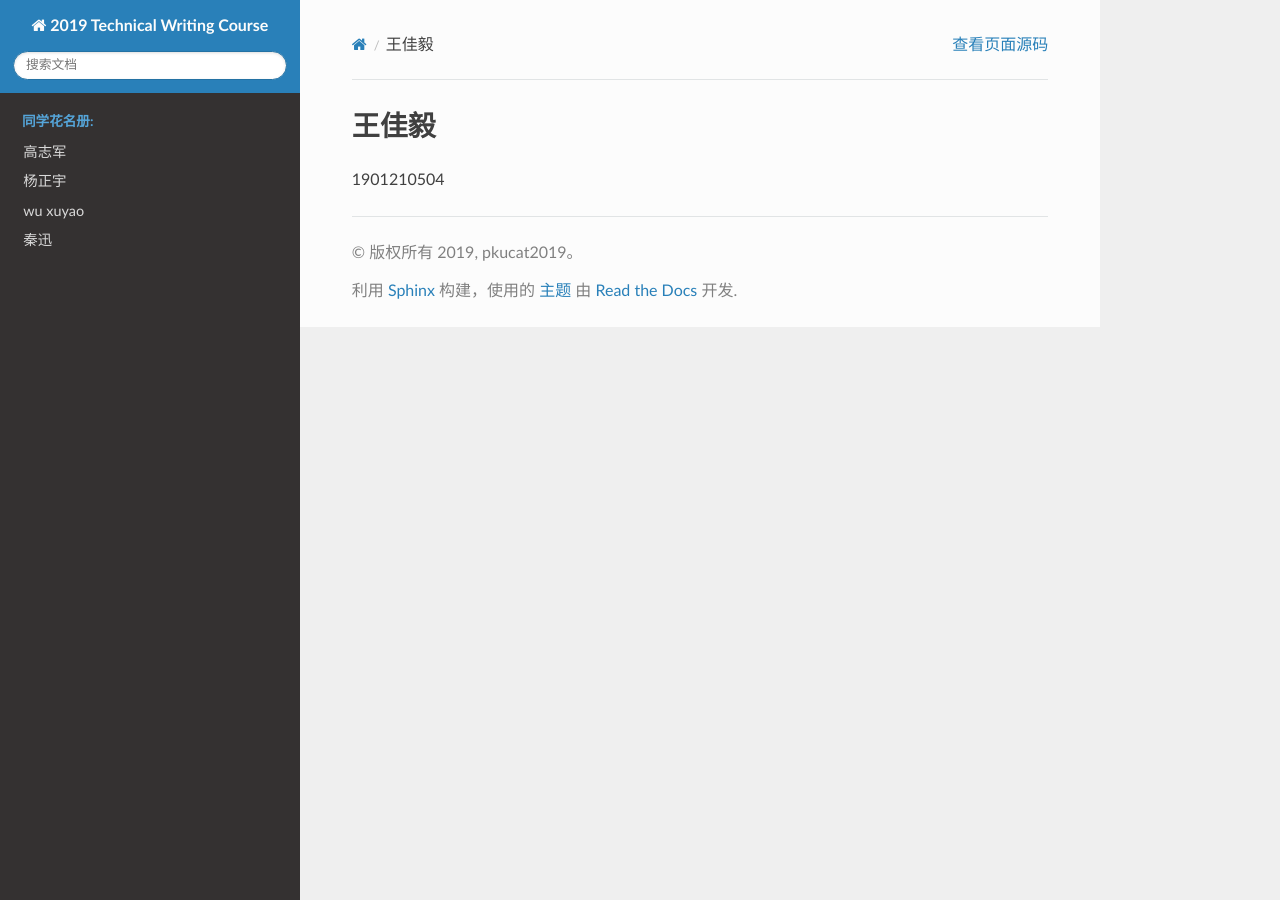
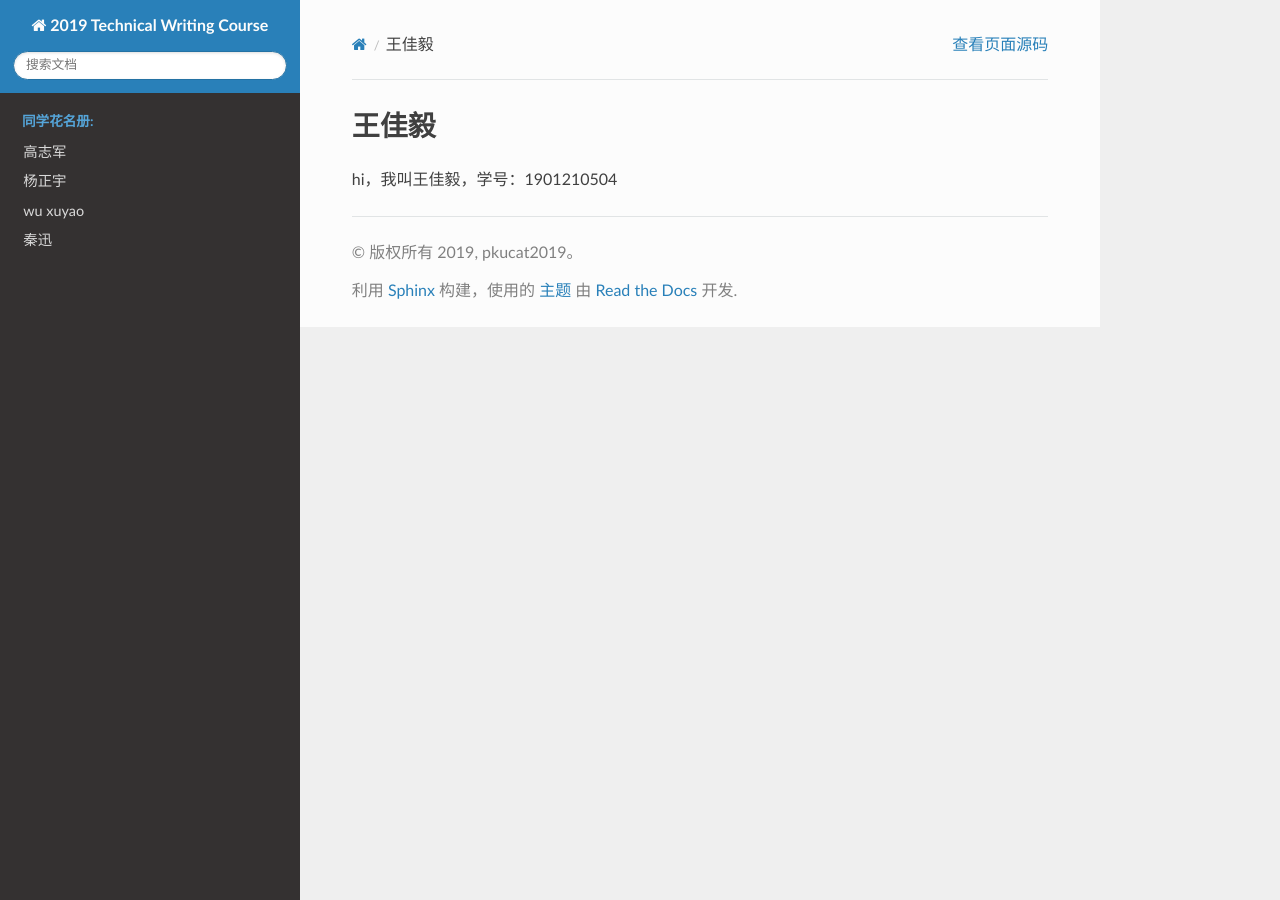
Before and after one commit to galty687/collaborating, a Sphinx documentation site: the page built from source/1-classmates/wangjiayi.md, in a window 1280 px wide. Built offline with Sphinx 7.4.7 and the Read the Docs theme 2.0.0, drawn with Linux system fonts in a browser that asks for light colours.

Commit message:
Update wangjiayi.md

```diff
--- a/source/1-classmates/wangjiayi.md
+++ b/source/1-classmates/wangjiayi.md
@@ -1,2 +1,2 @@
 # 王佳毅
-1901210504
+hi，我叫王佳毅，学号：1901210504
```
